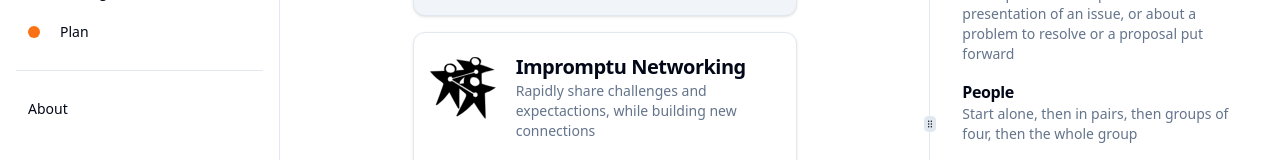
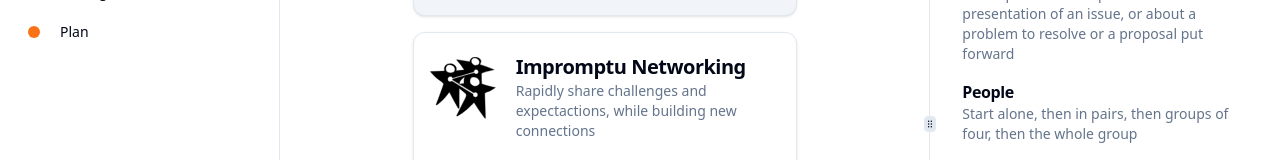
Before and after one commit to vpapadopou/ls-cards-online, a React (Vite) app: page / in a window 1280 px wide. Shown: the part 306-466 px from the top of the page. Built offline with nearby package versions, Linux system fonts and the light colour scheme.

Commit message:
Removed About from sidebar

```diff
--- a/src/components/Navigation/Navigation.jsx
+++ b/src/components/Navigation/Navigation.jsx
@@ -5,7 +5,6 @@ import { Link, useLocation } from 'react-router-dom';
 import { CircleIcon, HamburgerMenuIcon } from '@radix-ui/react-icons';
 
 import { Button } from '@/components/ui/button';
-import { Separator } from '@/components/ui/separator';
 import { Sheet, SheetContent, SheetTrigger } from '@/components/ui/sheet';
 
 import LsLogoSvg from '@/data/LsLogo';
@@ -88,7 +87,7 @@ function Navigation() {
             ))}
             {/* /Loop through categories */}
             {/* Pages */}
-            <Separator className="my-4" />
+            {/* <Separator className="my-4" />
             <Button
               className={clsx('flex gap-5 text-md justify-start items-center px-3 py-2', {
                 'bg-accent': location.pathname === '/about',
@@ -99,7 +98,7 @@ function Navigation() {
               asChild
             >
               <Link to="/about">About</Link>
-            </Button>
+            </Button> */}
             {/* /Pages */}
             {/* /Sheet content */}
           </nav>
--- a/src/components/Navigation/Sidebar.jsx
+++ b/src/components/Navigation/Sidebar.jsx
@@ -5,7 +5,6 @@ import { Link, useLocation } from 'react-router-dom';
 import { CircleIcon } from '@radix-ui/react-icons';
 
 import { Button } from '@/components/ui/button';
-import { Separator } from '@/components/ui/separator';
 
 import LsLogoSvg from '@/data/LsLogo';
 
@@ -69,7 +68,7 @@ function Sidebar() {
             ))}
             {/* /Loop through categories */}
             {/* Pages */}
-            <Separator className="my-4" />
+            {/* <Separator className="my-4" />
             <Button
               className={clsx('flex gap-5 justify-start items-center px-3 py-2', {
                 'bg-accent': location.pathname === '/about',
@@ -79,7 +78,7 @@ function Sidebar() {
               asChild
             >
               <Link to="/about">About</Link>
-            </Button>
+            </Button> */}
             {/* /Pages */}
           </nav>
         </div>
```
